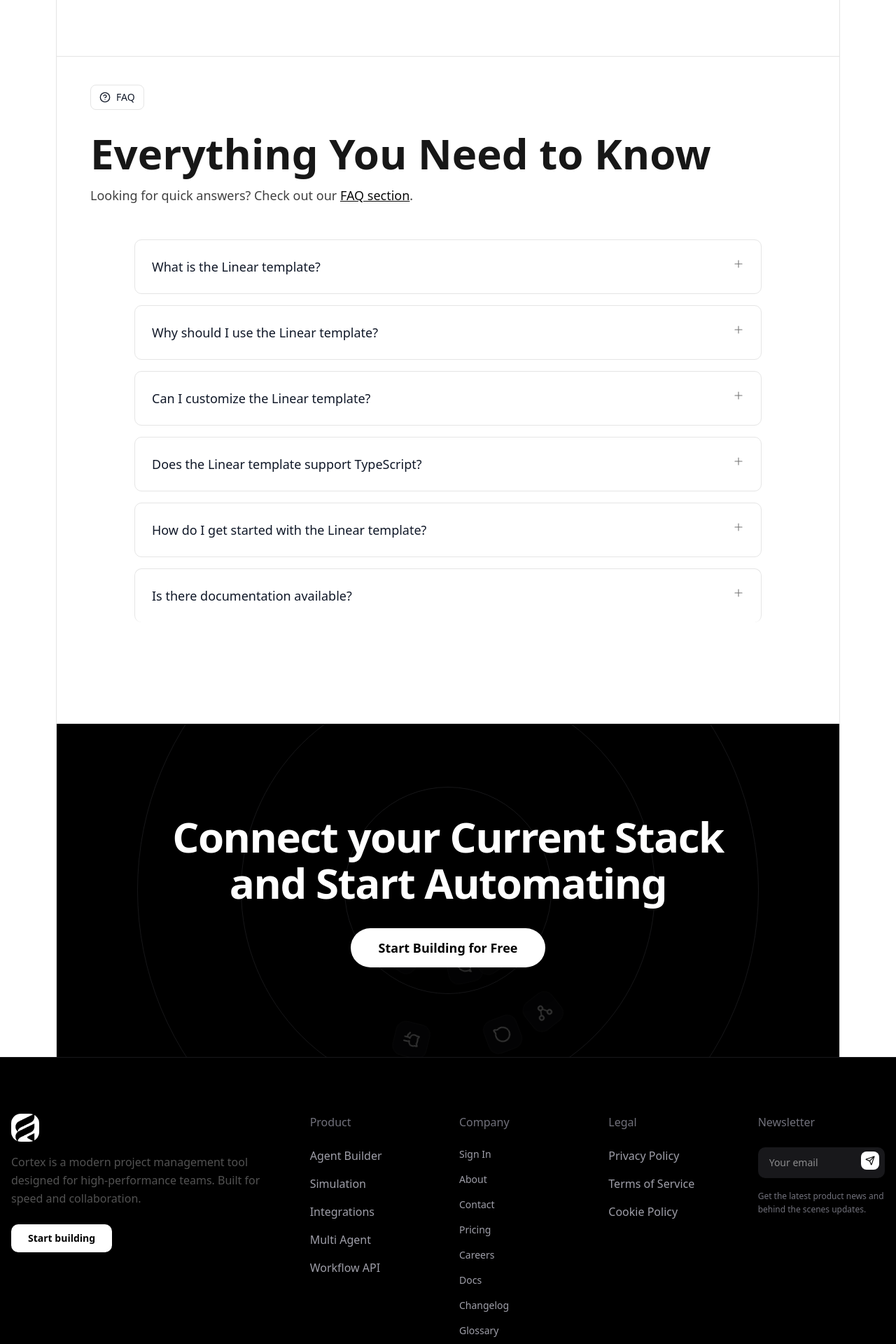
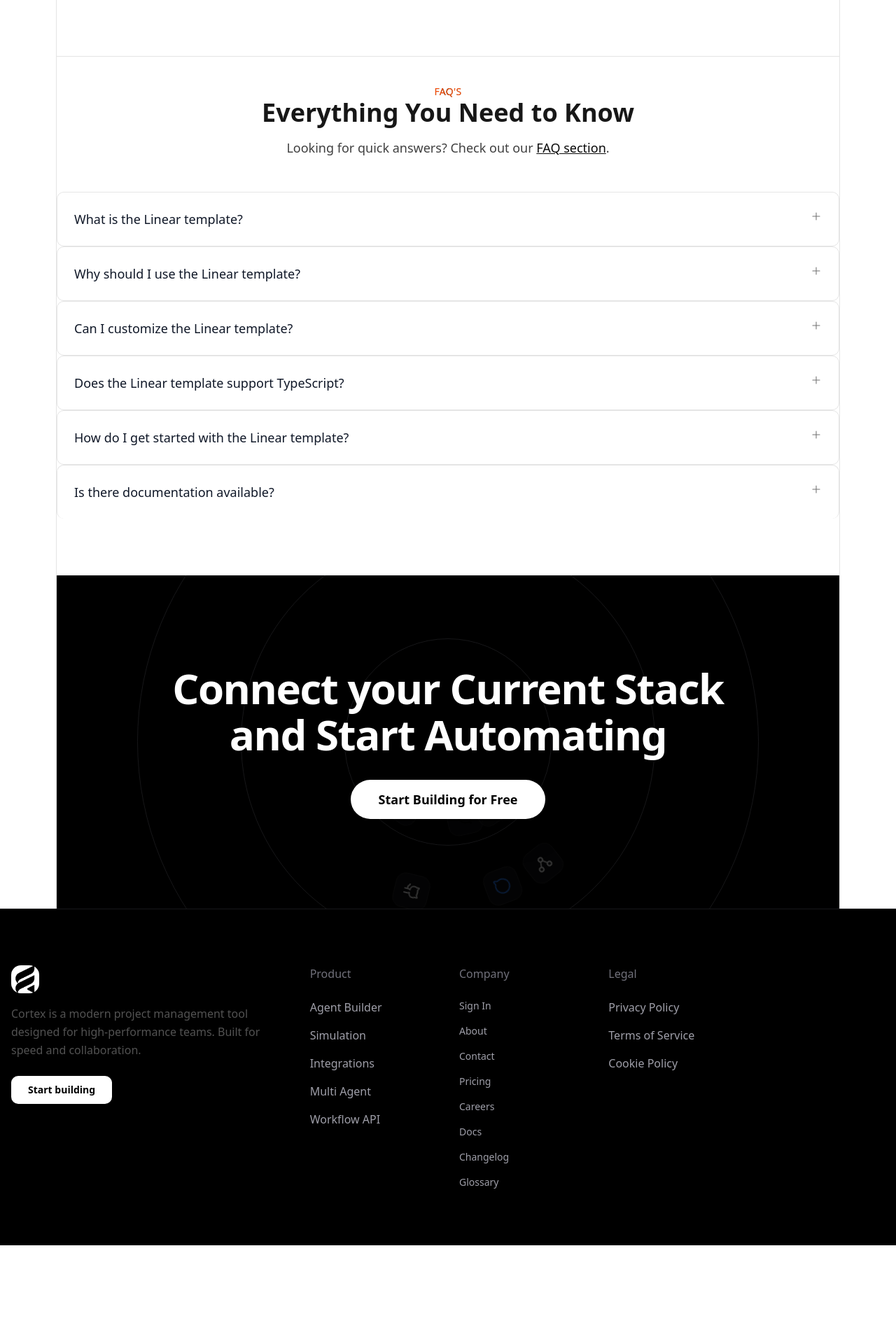
Before and after one commit to Dhruv7Tripathi/Cortex, a Next.js app: page / in a window 1280 px wide. Shown: the part 5060-6980 px from the top of the page at 70% size. After the commit the page ends 6839 px from the top, so only its background shows below. Built offline with nearby package versions, Linux system fonts and the light colour scheme.

Commit message:
feat: update icon colors in CTASection and enhance FAQ section with TextShimmer component

```diff
--- a/components/cta.tsx
+++ b/components/cta.tsx
@@ -8,8 +8,8 @@ const icons = [
   { Icon: Apple, color: "text-white" },
   { Icon: Github, color: "text-white" },
   { Icon: Slack, color: "text-white" },
-  { Icon: Twitter, color: "text-white" },
-  { Icon: MessageCircle, color: "text-white" },
+  { Icon: Twitter, color: "text-black" },
+  { Icon: MessageCircle, color: "text-blue-500" },
   { Icon: Cloud, color: "text-white" },
   { Icon: Globe, color: "text-white" },
   { Icon: Share2, color: "text-white" },
--- a/components/faq-section.tsx
+++ b/components/faq-section.tsx
@@ -1,22 +1,21 @@
 import { Button } from "@/components/ui/button"
 import { Accordion, AccordionContent, AccordionItem, AccordionTrigger } from "@/components/ui/accordion"
-import { HelpCircle } from "lucide-react"
+import TextShimmer from "./ui/text-shimmer"
 import { faqData } from "@/contants"
 
 export default function FAQ() {
   return (
-    <div className="min-h-screen border-t border-neutral-200 dark:border-neutral-900 bg-white dark:bg-black">
+    <div className="border-t border-neutral-200 dark:border-neutral-900 bg-white dark:bg-black">
       {/* FAQ Button and Header */}
       <div className="px-4 lg:mx-0 md:mx-auto sm:px-3 md:px-6 lg:px-8 xl:px-12 pt-6 sm:pt-8 md:pt-10">
-        <div className="mb-6 sm:mb-8">
-          <Button variant="outline" size="sm" className="gap-2 bg-transparent">
-            <HelpCircle className="size-4" />
-            FAQ
-          </Button>
+        <div className="flex items-center justify-center">
+          <TextShimmer className="text-orange-600 text-sm font-medium tracking-wide uppercase">
+            Faq's
+          </TextShimmer>
         </div>
 
-        <div className="mb-8 sm:mb-10 md:mb-12">
-          <h1 className="text-3xl sm:text-4xl md:text-5xl lg:text-6xl font-bold text-neutral-900 dark:text-neutral-100 mb-3 sm:mb-4 text-balance">
+        <div className="mb-8 sm:mb-10 flex flex-col justify-center items-center md:mb-12">
+          <h1 className="text-3xl sm:text-4xl md:text-4xl lg:text-4xl font-bold text-neutral-900 dark:text-neutral-100 mb-3 sm:mb-4 text-balance">
             Everything You Need to Know
           </h1>
           <p className="text-neutral-700 dark:text-neutral-300 text-sm sm:text-base md:text-lg max-w-2xl lg:max-w-3xl leading-relaxed">
@@ -26,8 +25,8 @@ export default function FAQ() {
         </div>
       </div>
 
-      <div className="px-4 sm:px-6 md:px-8 lg:px-12 xl:px-16 pb-8 sm:pb-12 md:pb-16">
-        <div className="max-w-4xl mx-auto">
+      <div className="">
+        <div className="">
           {/* FAQ Accordion */}
           <div className="space-y-3 sm:space-y-4">
             <Accordion type="single" collapsible className="w-full">
@@ -35,7 +34,7 @@ export default function FAQ() {
                 <AccordionItem
                   key={index}
                   value={`item-${index}`}
-                  className="border border-border rounded-lg px-4 sm:px-6 mb-3 sm:mb-4 last:mb-0"
+                  className="border border-border rounded-lg px-4 sm:px-6 "
                 >
                   <AccordionTrigger className="text-left text-sm sm:text-base md:text-lg font-medium hover:no-underline py-4 sm:py-5 md:py-6">
                     {faq.question}
--- a/components/footer.tsx
+++ b/components/footer.tsx
@@ -1,149 +1,3 @@
-// "use client"
-
-// import Link from "next/link"
-// import { footerLinks } from "@/contants"
-// import Image from "next/image"
-// import { SiDiscord, SiGithub, SiLinkedin, SiX } from "react-icons/si"
-
-// export default function Footer() {
-//   return (
-//     <div>
-//       <footer className="relative border-t border-neutral-200 dark:border-neutral-800/50 bg-white dark:bg-black dark:text-neutral-50 text-neutral-900 overflow-hidden">
-//         <div className="relative z-10 mx-auto px-4 sm:px-6 lg:px-8 py-12 sm:py-16 lg:py-20">
-
-//           {/* Main Footer Content */}
-//           <div className="flex flex-col lg:flex-row justify-between gap-8 sm:gap-12 lg:gap-16">
-
-//             {/* Branding & Description */}
-// <div className="flex flex-col space-y-4 lg:max-w-sm">
-//   <Link href="/" className="flex space-x-2 items-center">
-//     <Image
-//       width={40}
-//       height={40}
-//       src={"/logo.png"}
-//       alt="Linear Logo"
-//       quality={100}
-//       priority={true}
-//       className="h-8 w-8 sm:h-10 sm:w-10 flex-shrink-0 dark:invert-0 invert rounded-xl object-cover"
-//     />
-//     <h3 className="text-lg sm:text-xl font-bold text-black dark:text-white">Cortex</h3>
-//   </Link>
-//   <p className="text-neutral-600 dark:text-neutral-300 text-sm sm:text-base leading-relaxed">
-//     Linear is a modern project management tool designed for high-performance teams. Built for speed and collaboration.
-//   </p>
-// </div>
-
-//             {/* Footer Links */}
-//             <div className="grid grid-cols-2 sm:grid-cols-2 lg:grid-cols-2 gap-8 sm:gap-12 lg:gap-16">
-
-//               {/* Pages */}
-//               <div>
-//                 <h3 className="text-base sm:text-lg font-semibold dark:text-neutral-100 text-neutral-900 mb-3 sm:mb-4">Pages</h3>
-//                 <ul className="space-y-2 sm:space-y-3">
-//                   {footerLinks.pages.map((link, index) => (
-//                     <li key={`pages-${index}`}>
-//                       <Link
-//                         href={link.href}
-//                         className="text-neutral-600 dark:text-neutral-300 hover:text-neutral-900 dark:hover:text-white transition-colors duration-200 text-sm sm:text-base"
-//                       >
-//                         {link.name}
-//                       </Link>
-//                     </li>
-//                   ))}
-//                 </ul>
-//               </div>
-
-//               {/* Register */}
-//               <div>
-//                 <h3 className="text-base sm:text-lg font-semibold dark:text-neutral-100 text-neutral-900 mb-3 sm:mb-4">Register</h3>
-//                 <ul className="space-y-2 sm:space-y-3">
-//                   {footerLinks.register.map((link, index) => (
-//                     <li key={`register-${index}`}>
-//                       <Link
-//                         href={link.href}
-//                         className="text-neutral-600 dark:text-neutral-300 hover:text-neutral-900 dark:hover:text-white transition-colors duration-200 text-sm sm:text-base"
-//                       >
-//                         {link.name}
-//                       </Link>
-//                     </li>
-//                   ))}
-//                 </ul>
-//               </div>
-//             </div>
-//           </div>
-//         </div>
-//       </footer>
-
-//       {/* Social Links & Status */}
-//       <div className="flex flex-col sm:flex-row border-t border-neutral-200 dark:border-neutral-900 justify-between items-center px-4 sm:px-6 lg:px-12 py-4 sm:py-6 gap-4 sm:gap-0">
-
-//         {/* Social Links */}
-//         <div className="flex space-x-6 sm:space-x-8 text-xl sm:text-2xl text-gray-500 dark:text-gray-400">
-//           <Link
-//             href="https://discord.com/"
-//             target="_blank"
-//             rel="noopener noreferrer"
-//             aria-label="Discord"
-//             className="hover:text-gray-700 dark:hover:text-gray-300 transition-colors duration-200"
-//           >
-//             <SiDiscord size={20} className="sm:w-[22px] sm:h-[22px]" />
-//           </Link>
-//           <Link
-//             href="https://github.com/dhruv7tripathi"
-//             target="_blank"
-//             rel="noopener noreferrer"
-//             aria-label="GitHub"
-//             className="hover:text-gray-700 dark:hover:text-gray-300 transition-colors duration-200"
-//           >
-//             <SiGithub size={20} className="sm:w-[22px] sm:h-[22px]" />
-//           </Link>
-//           <Link
-//             href="https://x.com/dhruvtripathi77"
-//             target="_blank"
-//             rel="noopener noreferrer"
-//             aria-label="X"
-//             className="hover:text-gray-700 dark:hover:text-gray-300 transition-colors duration-200"
-//           >
-//             <SiX size={20} className="sm:w-[22px] sm:h-[22px]" />
-//           </Link>
-//           <Link
-//             href="https://linkedin.com/"
-//             target="_blank"
-//             rel="noopener noreferrer"
-//             aria-label="LinkedIn"
-//             className="hover:text-gray-700 dark:hover:text-gray-300 transition-colors duration-200"
-//           >
-//             <SiLinkedin size={20} className="sm:w-[22px] sm:h-[22px]" />
-//           </Link>
-//         </div>
-
-//         {/* Status Indicator */}
-//         <div className="flex items-center space-x-2">
-//           <span className="w-2 h-2 rounded-full bg-green-500 animate-pulse inline-block" />
-//           <h1 className="text-green-600 text-xs sm:text-sm font-medium">All Systems Operational</h1>
-//         </div>
-//       </div>
-
-//       {/* Legal Links */}
-//       <div className='flex flex-col space-x-4 sm:flex-row justify-center items-center space-y-2 sm:space-y-0 sm:space-x-6 border-t border-neutral-200 dark:border-neutral-900 py-3 sm:py-4'>
-//         <Link
-//           href={"#"}
-//           className='text-xs sm:text-sm font-medium text-neutral-600 dark:text-neutral-300 hover:text-neutral-900 dark:hover:text-white transition-colors duration-200'
-//         >
-//           Terms of Services
-//         </Link>
-//         <span className='hidden sm:block dark:bg-white bg-black w-1.5 h-1.5 rounded-full' />
-//         <Link
-//           href={"#"}
-//           className='text-xs sm:text-sm font-medium text-neutral-600 dark:text-neutral-300 hover:text-neutral-900 dark:hover:text-white transition-colors duration-200'
-//         >
-//           Privacy Policy
-//         </Link>
-//       </div>
-//     </div>
-//   )
-// }
-import { Send } from "lucide-react"
 import { Button } from "@/components/ui/button"
 import Link from "next/link"
 import Image from "next/image"
@@ -218,22 +72,7 @@ export default function Footer() {
         </div>
 
         {/* Newsletter column */}
-        <div className="md:col-span-2 space-y-4">
-          <h4 className="text-zinc-500 font-medium mb-6">Newsletter</h4>
-          <div className="relative">
-            <input
-              type="email"
-              placeholder="Your email"
-              className="w-full bg-zinc-900 border-none rounded-lg py-3 px-4 text-sm focus:ring-1 focus:ring-zinc-700 outline-none"
-            />
-            <button className="absolute right-2 top-1.5 p-1.5 bg-white text-black rounded-md hover:bg-zinc-200 transition-colors">
-              <Send size={14} />
-            </button>
-          </div>
-          <p className="text-zinc-500 text-xs leading-relaxed mt-4">
-            Get the latest product news and behind the scenes updates.
-          </p>
-        </div>
+
       </div>
     </footer>
   )
```
